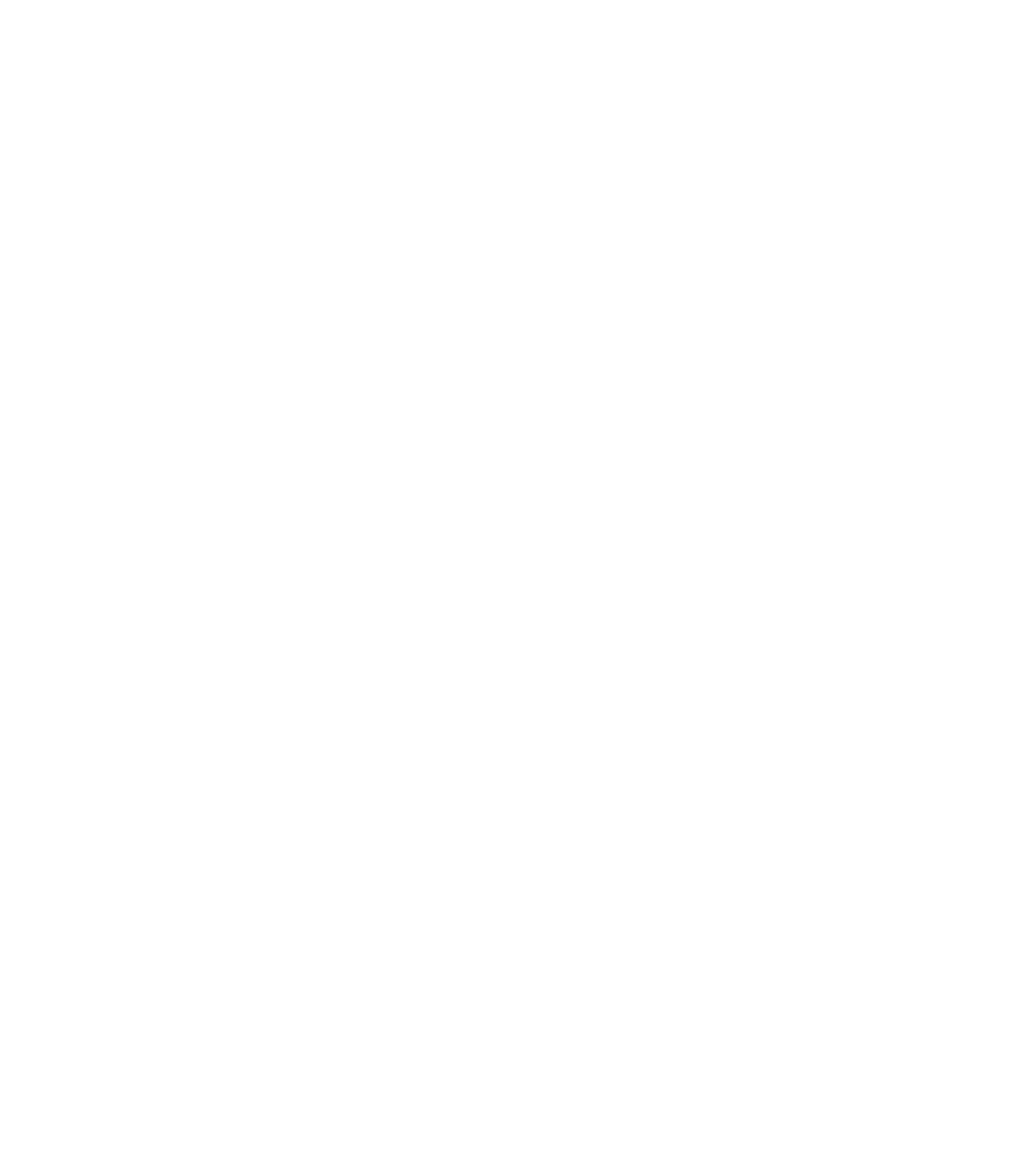
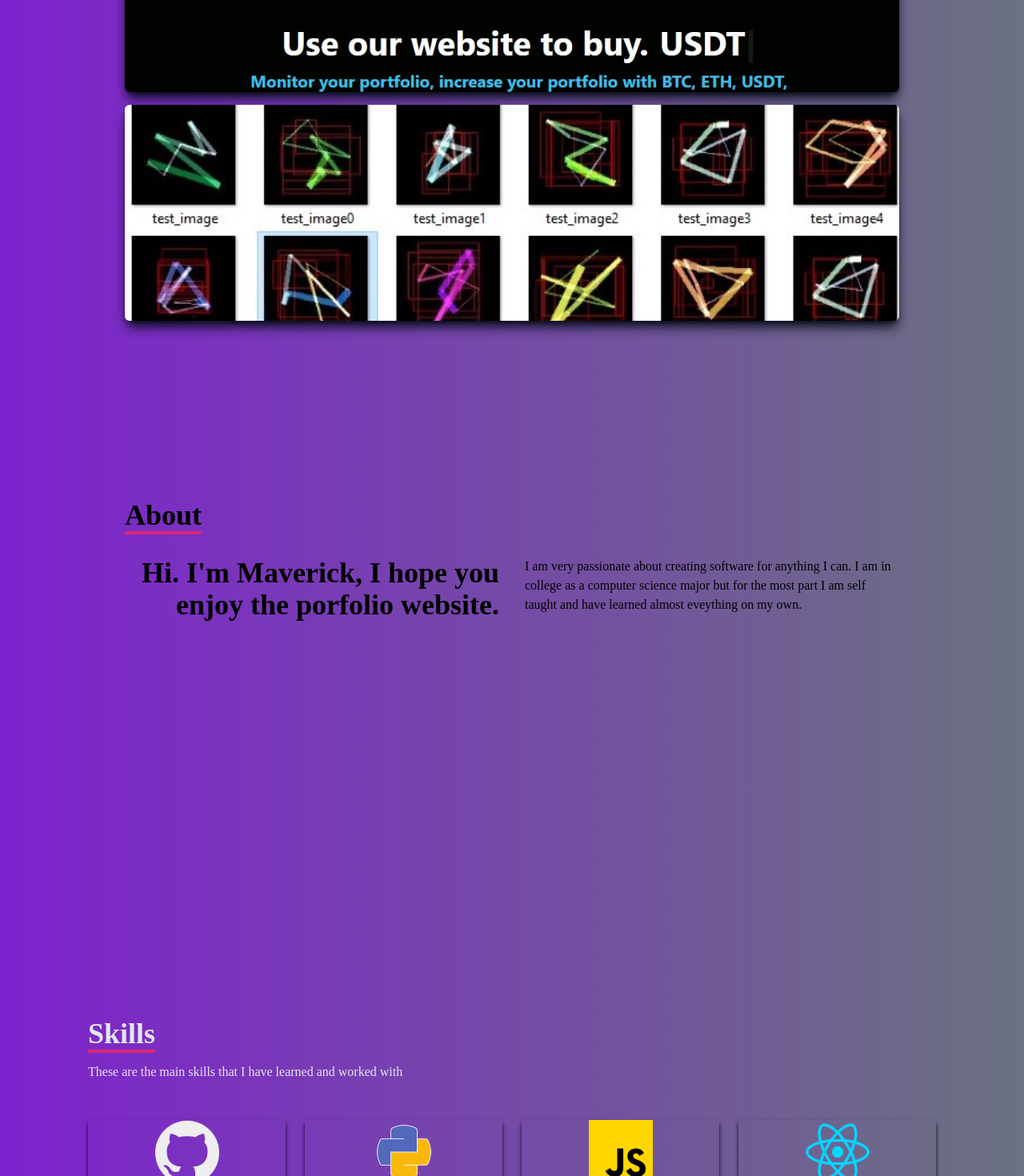
Before and after one commit to Maverick-Shreeve/portfolio, a React (Create React App) app: page / in a window 1280 px wide. Shown: the part 1300-2770 px from the top of the page at 80% size. Before the commit the page ends 800 px from the top, so only its background shows below. Built offline with nearby package versions, Linux system fonts and the light colour scheme; the HTML template or start-up script is replaced by a standard one.

Commit message:
changed the about page a little bit

```diff
--- a/package.json
+++ b/package.json
@@ -39,5 +39,8 @@
       "last 1 firefox version",
       "last 1 safari version"
     ]
+  },
+  "devDependencies": {
+    "tailwindcss-animate": "^1.0.5"
   }
 }
--- a/public/index.html
+++ b/public/index.html
@@ -24,7 +24,7 @@
       work correctly both with client-side routing and a non-root public URL.
       Learn how to configure a non-root public URL by running `npm run build`.
     -->
-    <title>React App</title>
+    <title>Portfolio - Maverick Shreeve</title>
   </head>
   <body>
     <noscript>You need to enable JavaScript to run this app.</noscript>
--- a/src/App.js
+++ b/src/App.js
@@ -1,12 +1,19 @@
 import Navbar from "./components/Navbar"
 import Home from "./components/Home"
+import About from "./components/About"
+import Skills from "./components/Skills"
+import Work from "./components/Work"
+import Contact from "./components/Contact"
 
 function App() {
   return (
     <div >
       <Navbar />
       <Home />
-
+      <Work />
+      <About />
+      <Skills/>
+      <Contact/>
     </div>
   );
 }
--- a/src/components/About.jsx
+++ b/src/components/About.jsx
@@ -5,7 +5,7 @@ const About = () => {
     <div name='about' className='w-full h-screen bg-gradient-to-r hover:bg-gradient-to-l from-purple-700 to-gray-500'>
       <div className='flex flex-col justify-center items-center w-full h-full'>
         <div className='max-w-[1000px] w-full grid grid-cols-2 gap-8'>
-          <div className='sm:text-right pb-8 pl-4'>
+          <div className='sm:text-left pb-8 pl-4'>
             <p className='text-4xl font-bold inline border-b-4 border-pink-600'>
               About
             </p>
--- a/src/components/Home.jsx
+++ b/src/components/Home.jsx
@@ -20,6 +20,7 @@ const Home = () => {
             View Work
             <span className='group-hover:rotate-90 duration-300'>  {/* needed to add the group for the arrow to work correctly */}
               <HiArrowNarrowRight className='ml-3 ' />
+
             </span>
           </button>
         </div>
--- a/src/components/Navbar.jsx
+++ b/src/components/Navbar.jsx
@@ -5,7 +5,6 @@ import {
   FaGithub,
   FaLinkedin,
 
-  FaLinkedinIn,
 } from 'react-icons/fa';
 import { HiOutlineMail } from 'react-icons/hi';
 import { BsFillPersonLinesFill } from 'react-icons/bs';
--- /dev/null
+++ b/src/custom.d.ts
@@ -0,0 +1,4 @@
+declare module '*.mp4' {
+    const src: string;
+    export default src;
+  }
```
Also changed, not shown: public/manifest.json, tailwind.config.js (line endings or trailing spaces), 2 other files (tests, documents, lock files or other folders).
